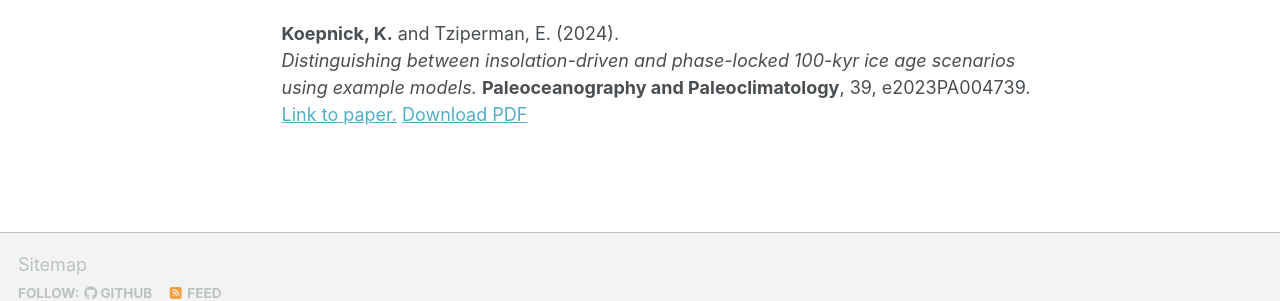
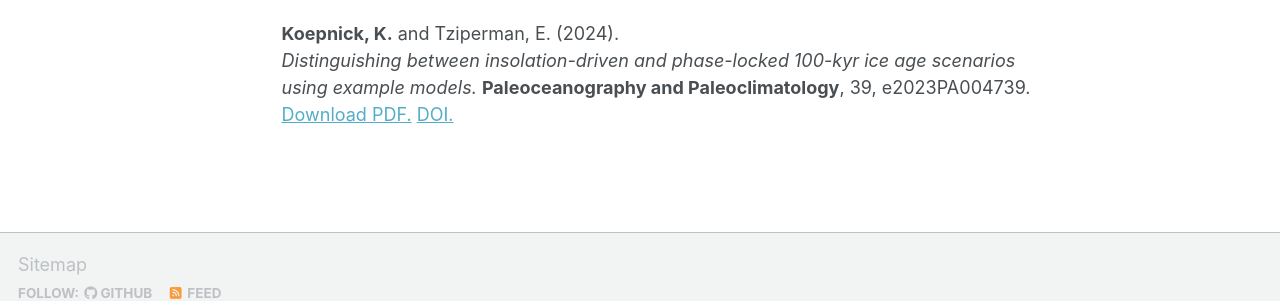
Before and after one commit to kirstinkoepnick/kirstinkoepnick.github.io, a Jekyll site: the page built from _pages/publications.md, in a window 1280 px wide and 1235 px high. Shown: the part 865-1166 px from the top of the window. Built offline with Jekyll 4.4.1, drawn with Linux system fonts in a browser that asks for light colours; some web fonts are replaced; a script bundle is joined from its source files by our own code; library files that are not in the unit come from our copies.

Commit message:
Update publications.md

```diff
--- a/_pages/publications.md
+++ b/_pages/publications.md
@@ -40,4 +40,4 @@
 
 **Koepnick, K.** and Tziperman, E. (2024).
 *Distinguishing between insolation-driven and phase-locked 100-kyr ice age scenarios using example models.* **Paleoceanography and Paleoclimatology**, 39, e2023PA004739.
-[Link to paper.](https://doi.org/10.1029/2023PA004739) [Download PDF](/files/papers/koepnick-tziperman-2024-ice-ages.pdf)
+[Download PDF.](/files/papers/koepnick-tziperman-2024-ice-ages.pdf) [DOI.](https://doi.org/10.1029/2023PA004739)
```
